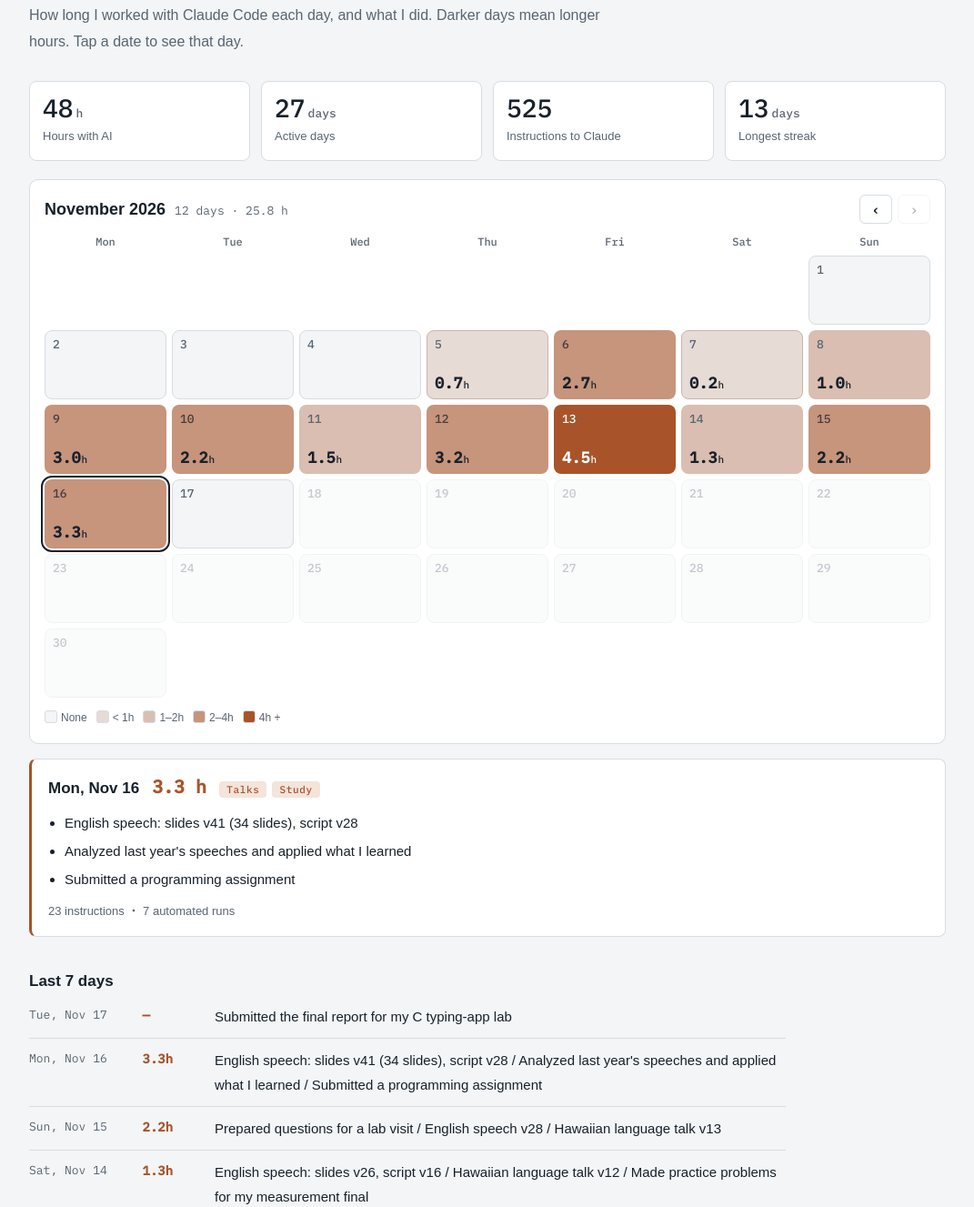
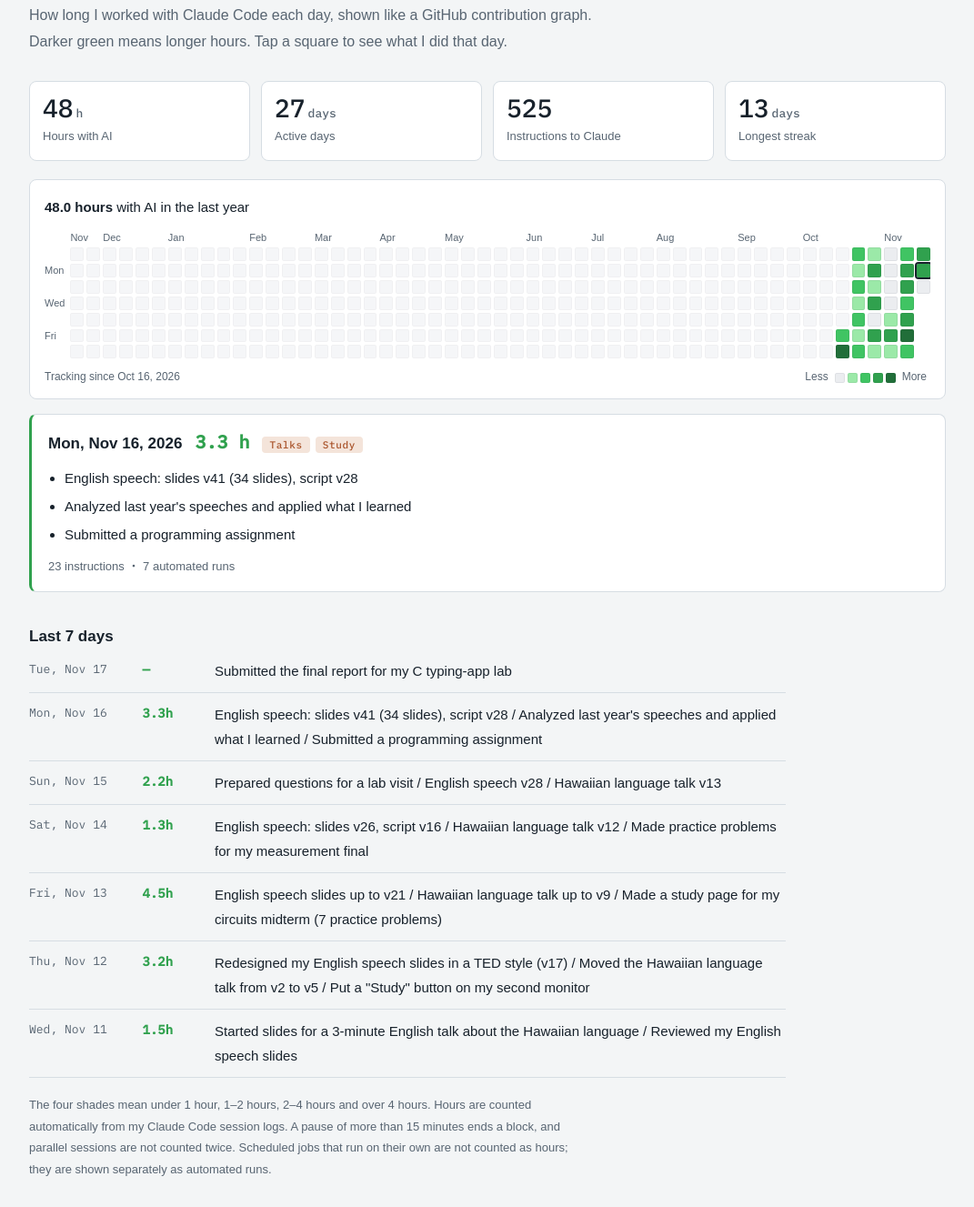
Before and after one commit to kohaku-hys/kohaku-hys, a plain HTML site: page index.html in a window 1280 px wide. Shown: the part 6950-8277 px from the top of the page at 91% size, without its empty margins (104-1175 px from the left). Drawn offline with Linux system fonts and the light colour scheme; a web font is replaced by a local one.

Commit message:
毎日の記録を GitHub の草と同じ緑のマス（1年分）にする
Co-Authored-By: Claude Opus 5.5 <noreply@anthropic.com>

```diff
--- a/index.html
+++ b/index.html
@@ -169,40 +169,37 @@ h3 { font-size: 17px; margin: 0 0 4px; line-height: 1.5; }
 .upcoming .when { color: var(--accent); }
 @media (max-width: 560px) { .articles li { flex-direction: column; gap: 2px; } }
 
-/* 毎日の記録 */
+/* 毎日の記録（GitHub の草と同じ緑） */
+:root { --g0: #ebedf0; --g1: #9be9a8; --g2: #40c463; --g3: #30a14e; --g4: #216e39; --g-line: rgba(27, 31, 36, 0.06); }
+@media (prefers-color-scheme: dark) { :root:not([data-theme="light"]) { --g0: #161b22; --g1: #0e4429; --g2: #006d32; --g3: #26a641; --g4: #39d353; --g-line: rgba(255, 255, 255, 0.05); } }
+:root[data-theme="dark"] { --g0: #161b22; --g1: #0e4429; --g2: #006d32; --g3: #26a641; --g4: #39d353; --g-line: rgba(255, 255, 255, 0.05); }
 .log-stats { display: grid; grid-template-columns: repeat(4, minmax(0, 1fr)); gap: 12px; margin: 0 0 20px; }
 .stat { background: var(--surface); border: 1px solid var(--line); border-radius: 8px; padding: 12px 14px; min-width: 0; }
 .stat b { display: block; font: 500 28px/1.2 var(--font-mono); font-variant-numeric: tabular-nums; }
 .stat b small { font-size: 13px; color: var(--muted); margin-left: 3px; }
 .stat span { font-size: 13px; color: var(--muted); }
-.cal { background: var(--surface); border: 1px solid var(--line); border-radius: 10px; padding: 16px; }
-.cal-head { display: flex; align-items: center; justify-content: space-between; gap: 12px; margin-bottom: 12px; }
-.cal-title { font-size: 18px; font-weight: 700; margin: 0; }
-.cal-title small { font: 400 13px var(--font-mono); color: var(--muted); margin-left: 10px; }
-.cal-nav { display: inline-flex; gap: 6px; }
-.cal-nav button { font: 500 16px var(--font-mono); width: 36px; height: 32px; border: 1px solid var(--line); border-radius: 6px; background: transparent; color: var(--fg); cursor: pointer; }
-.cal-nav button:disabled { opacity: 0.3; cursor: default; }
-.cal-grid { display: grid; grid-template-columns: repeat(7, minmax(0, 1fr)); gap: 6px; }
-.cal-dow { font: 500 12px var(--font-mono); color: var(--muted); text-align: center; padding-bottom: 2px; }
-.day { position: relative; min-height: 76px; border-radius: 8px; border: 1px solid var(--line); background: var(--bg); color: var(--fg); padding: 6px 8px; text-align: left; font: inherit; cursor: pointer; display: flex; flex-direction: column; justify-content: space-between; min-width: 0; }
-.day .n { font: 500 13px var(--font-mono); color: var(--muted); }
-.day .v { font: 700 17px var(--font-mono); font-variant-numeric: tabular-nums; }
-.day .v small { font-size: 11px; font-weight: 500; margin-left: 1px; }
-.day.blank { visibility: hidden; }
-.day.off { cursor: default; opacity: 0.35; }
-.day.l1 { background: color-mix(in srgb, var(--accent) 16%, var(--bg)); border-color: color-mix(in srgb, var(--accent) 30%, var(--line)); }
-.day.l2 { background: color-mix(in srgb, var(--accent) 34%, var(--bg)); border-color: transparent; }
-.day.l3 { background: color-mix(in srgb, var(--accent) 60%, var(--bg)); border-color: transparent; }
-.day.l4 { background: var(--accent); border-color: transparent; }
-.day.l4 .n, .day.l4 .v { color: var(--on-accent); }
-.day.l3 .n { color: var(--fg); opacity: 0.75; }
-.day[aria-pressed="true"] { outline: 2px solid var(--fg); outline-offset: 2px; }
-.cal-legend { display: flex; flex-wrap: wrap; align-items: center; gap: 6px 10px; margin-top: 12px; font-size: 12px; color: var(--muted); }
-.cal-legend i { width: 14px; height: 14px; border-radius: 3px; display: inline-block; vertical-align: -2px; margin-right: 4px; border: 1px solid var(--line); }
-.day-card { margin-top: 16px; background: var(--surface); border: 1px solid var(--line); border-left: 3px solid var(--accent); border-radius: 8px; padding: 16px 18px; }
+.gh { background: var(--surface); border: 1px solid var(--line); border-radius: 8px; padding: 16px 16px 12px; }
+.gh-title { font-size: 15px; margin: 0 0 12px; }
+.gh-title b { font-variant-numeric: tabular-nums; }
+.gh-scroll { overflow-x: auto; }
+.gh-wrap { display: grid; grid-template-columns: auto minmax(0, 1fr); gap: 6px; min-width: 640px; }
+.gh-dows { display: grid; grid-template-rows: 16px repeat(7, 1fr); gap: 3px; font-size: 11px; color: var(--muted); }
+.gh-dows span { line-height: 1; display: flex; align-items: center; }
+.gh-cols { display: grid; grid-auto-flow: column; grid-auto-columns: minmax(0, 1fr); grid-template-rows: 16px repeat(7, auto); gap: 3px; }
+.gh-mon { font-size: 11px; color: var(--muted); white-space: nowrap; overflow: visible; line-height: 16px; }
+.sq { aspect-ratio: 1; width: 100%; border: 0; padding: 0; border-radius: 2px; background: var(--g0); outline: 1px solid var(--g-line); outline-offset: -1px; cursor: pointer; }
+.sq.l1 { background: var(--g1); } .sq.l2 { background: var(--g2); } .sq.l3 { background: var(--g3); } .sq.l4 { background: var(--g4); }
+.sq.pre { opacity: 0.45; cursor: default; }
+.sq.none { visibility: hidden; }
+.sq[aria-pressed="true"] { outline: 2px solid var(--fg); outline-offset: 0; }
+.gh-foot { display: flex; flex-wrap: wrap; justify-content: space-between; gap: 6px 16px; margin-top: 10px; font-size: 12px; color: var(--muted); }
+.gh-legend { display: inline-flex; align-items: center; gap: 3px; }
+.gh-legend i { width: 11px; height: 11px; border-radius: 2px; display: inline-block; outline: 1px solid var(--g-line); outline-offset: -1px; }
+.gh-legend span { margin: 0 4px; }
+.day-card { margin-top: 16px; background: var(--surface); border: 1px solid var(--line); border-left: 3px solid var(--g3); border-radius: 8px; padding: 16px 18px; }
 .day-card .top { display: flex; flex-wrap: wrap; align-items: baseline; gap: 4px 14px; margin-bottom: 8px; }
 .day-card .d { font-weight: 700; font-size: 17px; }
-.day-card .h { font: 700 20px var(--font-mono); color: var(--accent); }
+.day-card .h { font: 700 20px var(--font-mono); color: var(--g3); }
 .day-card .meta { font-size: 13px; color: var(--muted); }
 .day-card ul { margin: 8px 0 0; padding-left: 1.2em; display: grid; gap: 4px; font-size: 15px; }
 .day-card .none { color: var(--muted); font-size: 14px; margin: 0; }
@@ -210,16 +207,11 @@ h3 { font-size: 17px; margin: 0 0 4px; line-height: 1.5; }
 .chips .tag { margin: 0; }
 .recent { list-style: none; margin: 0; padding: 0; display: grid; gap: 10px; max-width: 52em; }
 .recent li { display: grid; grid-template-columns: 7.5em 4.5em minmax(0, 1fr); gap: 12px; border-bottom: 1px solid var(--line); padding-bottom: 10px; font-size: 15px; }
-.recent .hrs { font: 700 14px/1.8 var(--font-mono); color: var(--accent); font-variant-numeric: tabular-nums; }
+.recent .hrs { font: 700 14px/1.8 var(--font-mono); color: var(--g3); font-variant-numeric: tabular-nums; }
 .log-note { font-size: 13px; color: var(--muted); margin: 18px 0 0; max-width: 46em; }
 @media (max-width: 560px) {
   .log-stats { grid-template-columns: repeat(2, minmax(0, 1fr)); }
-  .cal { padding: 12px 10px; }
-  .cal-grid { gap: 4px; }
-  .day { min-height: 54px; padding: 4px 5px; border-radius: 6px; }
-  .day .n { font-size: 11px; }
-  .day .v { font-size: 13px; }
-  .day .v small { display: none; }
+  .gh { padding: 12px 10px 10px; }
   .recent li { grid-template-columns: 6.5em minmax(0, 1fr); }
   .recent li > :last-child { grid-column: 1 / -1; }
 }
@@ -516,26 +508,25 @@ html { scroll-behavior: smooth; scroll-padding-top: 64px; }
     <div class="wrap">
       <p class="mark">Daily log</p>
       <h2><span lang="ja">毎日の記録</span><span lang="en">Daily log</span></h2>
-      <p class="sub"><span lang="ja">Claude Code と一緒に作業した時間と、その日にやったことです。色が濃い日ほど長く作業しています。日付を押すと、その日の中身が出ます。</span><span lang="en">How long I worked with Claude Code each day, and what I did. Darker days mean longer hours. Tap a date to see that day.</span></p>
+      <p class="sub"><span lang="ja">Claude Code と一緒に作業した時間です。GitHub の草と同じで、緑が濃い日ほど長く作業しています。マスを押すと、その日にやったことが出ます。</span><span lang="en">How long I worked with Claude Code each day, shown like a GitHub contribution graph. Darker green means longer hours. Tap a square to see what I did that day.</span></p>
       <div class="log-stats" id="log-stats"></div>
-      <div class="cal">
-        <div class="cal-head">
-          <p class="cal-title" id="cal-title"></p>
-          <div class="cal-nav"><button type="button" id="cal-prev" aria-label="previous month">‹</button><button type="button" id="cal-next" aria-label="next month">›</button></div>
+      <div class="gh">
+        <p class="gh-title" id="gh-title"></p>
+        <div class="gh-scroll" id="gh-scroll">
+          <div class="gh-wrap">
+            <div class="gh-dows" id="gh-dows"></div>
+            <div class="gh-cols" id="gh-cols" role="group" aria-label="calendar"></div>
+          </div>
         </div>
-        <div class="cal-grid" id="cal-grid"></div>
-        <div class="cal-legend">
-          <span><i style="background: var(--bg)"></i><span lang="ja">記録なし</span><span lang="en">None</span></span>
-          <span><i class="l1" style="background: color-mix(in srgb, var(--accent) 16%, var(--bg))"></i><span lang="ja">1時間未満</span><span lang="en">&lt; 1h</span></span>
-          <span><i style="background: color-mix(in srgb, var(--accent) 34%, var(--bg))"></i><span lang="ja">1〜2時間</span><span lang="en">1–2h</span></span>
-          <span><i style="background: color-mix(in srgb, var(--accent) 60%, var(--bg))"></i><span lang="ja">2〜4時間</span><span lang="en">2–4h</span></span>
-          <span><i style="background: var(--accent)"></i><span lang="ja">4時間以上</span><span lang="en">4h +</span></span>
+        <div class="gh-foot">
+          <span id="gh-since"></span>
+          <span class="gh-legend"><span lang="ja">短い</span><span lang="en">Less</span><i style="background: var(--g0)"></i><i style="background: var(--g1)"></i><i style="background: var(--g2)"></i><i style="background: var(--g3)"></i><i style="background: var(--g4)"></i><span lang="ja">長い</span><span lang="en">More</span></span>
         </div>
       </div>
       <div class="day-card" id="day-card" aria-live="polite"></div>
       <h3 class="upcoming-title"><span lang="ja">最近の7日</span><span lang="en">Last 7 days</span></h3>
       <ul class="recent" id="recent"></ul>
-      <p class="log-note"><span lang="ja">時間は Claude Code の会話の記録から機械で数えています。やり取りが15分以上止まったら、そこで区切ります。2つの会話を同時に開いていても二重には数えません。決まった時刻に自動で動く作業は時間に入れず、「自動で動いた作業」の回数として別に数えています。</span><span lang="en">Hours are counted automatically from my Claude Code session logs. A pause of more than 15 minutes ends a block, and parallel sessions are not counted twice. Scheduled jobs that run on their own are not counted as hours; they are shown separately as automated runs.</span></p>
+      <p class="log-note"><span lang="ja">色の段は、1時間未満・1〜2時間・2〜4時間・4時間以上の4つです。時間は Claude Code の会話の記録から機械で数えています。やり取りが15分以上止まったら、そこで区切ります。2つの会話を同時に開いていても二重には数えません。決まった時刻に自動で動く作業は時間に入れず、「自動で動いた作業」の回数として別に数えています。</span><span lang="en">The four shades mean under 1 hour, 1–2 hours, 2–4 hours and over 4 hours. Hours are counted automatically from my Claude Code session logs. A pause of more than 15 minutes ends a block, and parallel sessions are not counted twice. Scheduled jobs that run on their own are not counted as hours; they are shown separately as automated runs.</span></p>
     </div>
   </section>
 
@@ -658,7 +649,7 @@ html { scroll-behavior: smooth; scroll-padding-top: 64px; }
   };
   var DOW_JA = ["日", "月", "火", "水", "木", "金", "土"];
   var DOW_EN = ["Sun", "Mon", "Tue", "Wed", "Thu", "Fri", "Sat"];
-  var MON_EN = ["January", "February", "March", "April", "May", "June", "July", "August", "September", "October", "November", "December"];
+  var MON_EN = ["Jan", "Feb", "Mar", "Apr", "May", "Jun", "Jul", "Aug", "Sep", "Oct", "Nov", "Dec"];
   function el(tag, cls, html) { var e = document.createElement(tag); if (cls) e.className = cls; if (html != null) e.innerHTML = html; return e; }
   function esc(t) { return String(t).replace(/[&<>"]/g, function (c) { return { "&": "&amp;", "<": "&lt;", ">": "&gt;", '"': "&quot;" }[c]; }); }
   function bi(ja, en) { return '<span lang="ja">' + ja + '</span><span lang="en">' + en + "</span>"; }
@@ -667,8 +658,9 @@ html { scroll-behavior: smooth; scroll-padding-top: 64px; }
   function level(h) { return h <= 0 ? 0 : h < 1 ? 1 : h < 2 ? 2 : h < 4 ? 3 : 4; }
   function fmtDate(d) {
     var dt = parse(d);
-    return bi((dt.getMonth() + 1) + "月" + dt.getDate() + "日（" + DOW_JA[dt.getDay()] + "）", DOW_EN[dt.getDay()] + ", " + MON_EN[dt.getMonth()].slice(0, 3) + " " + dt.getDate());
+    return bi(dt.getFullYear() + "年" + (dt.getMonth() + 1) + "月" + dt.getDate() + "日（" + DOW_JA[dt.getDay()] + "）", DOW_EN[dt.getDay()] + ", " + MON_EN[dt.getMonth()] + " " + dt.getDate() + ", " + dt.getFullYear());
   }
+  function shortDate(d) { var dt = parse(d); return bi((dt.getMonth() + 1) + "月" + dt.getDate() + "日（" + DOW_JA[dt.getDay()] + "）", DOW_EN[dt.getDay()] + ", " + MON_EN[dt.getMonth()] + " " + dt.getDate()); }
   function chips(t) { return (t || []).map(function (x) { return TAG[x] ? '<span class="tag">' + bi(TAG[x].ja, TAG[x].en) + "</span>" : ""; }).join(""); }
   function hrs(h) { return h > 0 ? h.toFixed(1) + "h" : "—"; }
 
@@ -687,45 +679,46 @@ html { scroll-behavior: smooth; scroll-padding-top: 64px; }
       [best + "<small>" + bi("日", "days") + "</small>", bi("いちばん長く続いた日数", "Longest streak")]
     ].forEach(function (s) { stats.appendChild(el("div", "stat", "<b>" + s[0] + "</b>" + s[1])); });
 
-    var first = parse(data.since), last = parse(data.until);
-    var minM = first.getFullYear() * 12 + first.getMonth(), maxM = last.getFullYear() * 12 + last.getMonth();
-    var curM = maxM, selected = null;
-    var grid = document.getElementById("cal-grid"), title = document.getElementById("cal-title");
-    var prev = document.getElementById("cal-prev"), next = document.getElementById("cal-next");
-    var card = document.getElementById("day-card");
+    // GitHub と同じく、最後の日を含む週から52週さかのぼる（日曜はじまり）
+    var end = parse(data.until);
+    var start = new Date(end); start.setDate(start.getDate() - end.getDay() - 52 * 7);
+    var yearH = 0;
+    keys.forEach(function (k) { if (k >= key(start)) yearH += days[k].h; });
+    document.getElementById("gh-title").innerHTML = bi("この1年で <b>" + yearH.toFixed(1) + " 時間</b>、AI と作業しました", "<b>" + yearH.toFixed(1) + " hours</b> with AI in the last year");
+    var sd = parse(data.since);
+    document.getElementById("gh-since").innerHTML = bi("記録は " + (sd.getMonth() + 1) + "月" + sd.getDate() + "日から（それより前は数えていません）", "Tracking since " + MON_EN[sd.getMonth()] + " " + sd.getDate() + ", " + sd.getFullYear());
 
-    function monthTotal(y, m) {
-      var h = 0, n = 0;
-      keys.forEach(function (k) { var d = parse(k); if (d.getFullYear() === y && d.getMonth() === m) { h += days[k].h; if (days[k].h > 0) n++; } });
-      return { h: h, n: n };
-    }
-    function draw() {
-      var y = Math.floor(curM / 12), m = curM % 12, mt = monthTotal(y, m);
-      title.innerHTML = bi(y + "年" + (m + 1) + "月", MON_EN[m] + " " + y) +
-        "<small>" + bi(mt.n + "日・" + mt.h.toFixed(1) + "時間", mt.n + " days · " + mt.h.toFixed(1) + " h") + "</small>";
-      prev.disabled = curM <= minM; next.disabled = curM >= maxM;
-      grid.innerHTML = "";
-      ["月", "火", "水", "木", "金", "土", "日"].forEach(function (d, i) {
-        grid.appendChild(el("div", "cal-dow", bi(d, ["Mon", "Tue", "Wed", "Thu", "Fri", "Sat", "Sun"][i])));
-      });
-      var d1 = new Date(y, m, 1), pad = (d1.getDay() + 6) % 7;
-      for (var i = 0; i < pad; i++) grid.appendChild(el("div", "day blank"));
-      var dim = new Date(y, m + 1, 0).getDate();
-      for (var dd = 1; dd <= dim; dd++) {
-        var k = key(new Date(y, m, dd)), r = days[k], inRange = k >= data.since && k <= data.until;
-        var b = el("button", "day" + (inRange ? " l" + level(r ? r.h : 0) : " off"));
+    var dows = document.getElementById("gh-dows");
+    dows.appendChild(el("span"));
+    ["", "月", "", "水", "", "金", ""].forEach(function (d, i) { dows.appendChild(el("span", "", d ? bi(d, ["", "Mon", "", "Wed", "", "Fri", ""][i]) : "")); });
+
+    var cols = document.getElementById("gh-cols"), cells = {}, lastMonth = -1, selected = null;
+    for (var w = new Date(start); w <= end; w.setDate(w.getDate() + 7)) {
+      // 月の名前は、その月の最初の日を含む週の上に出す
+      var label = "";
+      for (var j = 0; j < 7; j++) { var dj = new Date(w); dj.setDate(dj.getDate() + j); if (dj.getDate() === 1 && dj <= end) { label = bi((dj.getMonth() + 1) + "月", MON_EN[dj.getMonth()]); } }
+      if (w.getTime() === start.getTime() && !label) label = bi((w.getMonth() + 1) + "月", MON_EN[w.getMonth()]);
+      cols.appendChild(el("span", "gh-mon", label));
+      for (var i = 0; i < 7; i++) {
+        var d = new Date(w); d.setDate(d.getDate() + i);
+        var k = key(d), r = days[k];
+        if (d > end) { cols.appendChild(el("span", "sq none")); continue; }
+        var pre = k < data.since, h = r ? r.h : 0;
+        var b = el("button", "sq l" + level(h) + (pre ? " pre" : ""));
         b.type = "button"; b.dataset.day = k;
-        b.innerHTML = '<span class="n">' + dd + '</span><span class="v">' + (inRange && r && r.h > 0 ? r.h.toFixed(1) + "<small>h</small>" : "") + "</span>";
-        b.setAttribute("aria-label", k + " " + (r ? hrs(r.h) : ""));
-        b.setAttribute("aria-pressed", String(k === selected));
-        if (inRange) b.addEventListener("click", function () { show(this.dataset.day); });
-        else b.disabled = true;
-        grid.appendChild(b);
+        b.title = pre ? k : (h > 0 ? h.toFixed(1) + "h · " : "") + k;
+        b.setAttribute("aria-label", k + " " + hrs(h));
+        b.setAttribute("aria-pressed", "false");
+        if (pre) b.disabled = true; else b.addEventListener("click", function () { show(this.dataset.day); });
+        cols.appendChild(b); cells[k] = b;
       }
     }
+    var sc = document.getElementById("gh-scroll"); sc.scrollLeft = sc.scrollWidth;
+
+    var card = document.getElementById("day-card");
     function show(k) {
-      selected = k;
-      grid.querySelectorAll(".day[data-day]").forEach(function (c) { c.setAttribute("aria-pressed", String(c.dataset.day === k)); });
+      if (selected && cells[selected]) cells[selected].setAttribute("aria-pressed", "false");
+      selected = k; if (cells[k]) cells[k].setAttribute("aria-pressed", "true");
       var r = days[k] || { h: 0, p: 0, a: 0 };
       var html = '<div class="top"><span class="d">' + fmtDate(k) + '</span><span class="h">' + (r.h > 0 ? r.h.toFixed(1) + bi("時間", " h") : "") + "</span>";
       if (r.t && r.t.length) html += '<span class="chips">' + chips(r.t) + "</span>";
@@ -742,19 +735,13 @@ html { scroll-behavior: smooth; scroll-padding-top: 64px; }
       if (meta.length) html += '<p class="meta" style="margin:10px 0 0">' + meta.join(" ・ ") + "</p>";
       card.innerHTML = html;
     }
-    prev.addEventListener("click", function () { if (curM > minM) { curM--; draw(); } });
-    next.addEventListener("click", function () { if (curM < maxM) { curM++; draw(); } });
-
-    // 最初に見せるのは、時間も中身もある最後の日
     var good = keys.filter(function (k) { return days[k].h > 0 && days[k].ja && days[k].ja.length; });
-    var start = good.length ? good[good.length - 1] : keys[keys.length - 1];
-    var sd = parse(start); curM = sd.getFullYear() * 12 + sd.getMonth();
-    selected = start; draw(); show(start);
+    show(good.length ? good[good.length - 1] : keys[keys.length - 1]);
 
     var recent = document.getElementById("recent");
     keys.filter(function (k) { return days[k].ja && days[k].ja.length; }).slice(-7).reverse().forEach(function (k) {
       var r = days[k];
-      recent.appendChild(el("li", "", '<span class="when">' + fmtDate(k) + '</span><span class="hrs">' + hrs(r.h) + "</span><span>" +
+      recent.appendChild(el("li", "", '<span class="when">' + shortDate(k) + '</span><span class="hrs">' + hrs(r.h) + "</span><span>" +
         '<span lang="ja">' + esc(r.ja.join("／")) + '</span><span lang="en">' + esc(r.en.join(" / ")) + "</span></span>"));
     });
   }).catch(function () {
```
